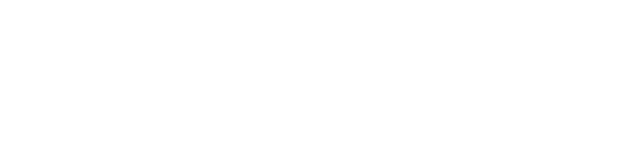
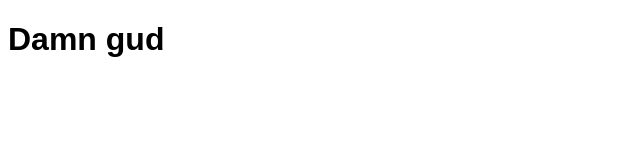
Before and after one commit to fadillahazhardk/GitFromWPU, a plain HTML site: page index.html in a window 1280 px wide. Shown: the whole page, without its empty margins (0-640 px from the left). Drawn offline with Linux system fonts and the light colour scheme.

Commit message:
mengubah index.html dan menambah style.css

```diff
--- a/index.html
+++ b/index.html
@@ -4,8 +4,9 @@
     <meta charset="UTF-8">
     <meta name="viewport" content="width=device-width, initial-scale=1.0">
     <title>Latihan Git</title>
+    <link rel="stylesheet" href="style.css">
 </head>
 <body>
-
+    <h1>Damn gud</h1>
 </body>
 </html>
--- /dev/null
+++ b/style.css
@@ -0,0 +1,3 @@
+body {
+    font-family: sans-serif;
+}
```
